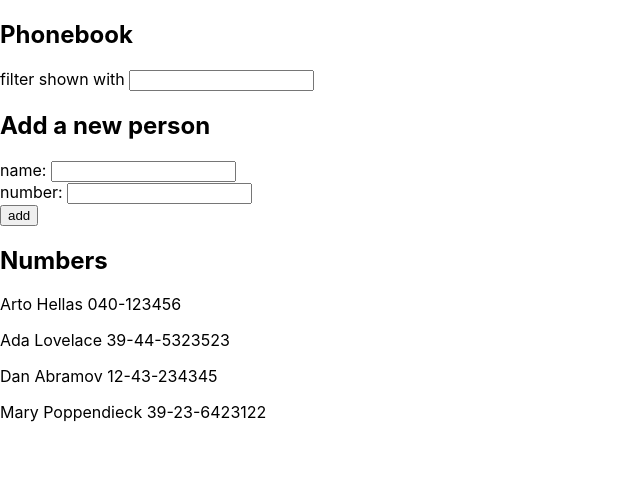
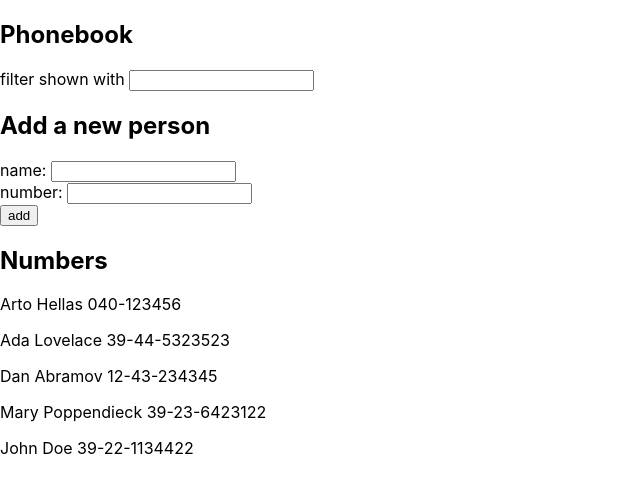
Before and after one commit to aamircodes/phonebook-app, a React (Create React App) app in the folder phonebook-app/: page / in a window 1280 px wide. Shown: the top 492 px of the page, without its empty margins (0-640 px from the left). Built offline with nearby package versions, Linux system fonts and the light colour scheme; data requests are answered from the project's data file.

Commit message:
Data sent and retrieved using Axios

```diff
--- /dev/null
+++ b/phonebook-app/db.json
@@ -0,0 +1,29 @@
+{
+  "persons": [
+    {
+      "name": "Arto Hellas",
+      "number": "040-123456",
+      "id": 1
+    },
+    {
+      "name": "Ada Lovelace",
+      "number": "39-44-5323523",
+      "id": 2
+    },
+    {
+      "name": "Dan Abramov",
+      "number": "12-43-234345",
+      "id": 3
+    },
+    {
+      "name": "Mary Poppendieck",
+      "number": "39-23-6423122",
+      "id": 4
+    },
+    {
+      "name": "John Doe",
+      "number": "39-22-1134422",
+      "id": 5
+    }
+  ]
+}
--- a/phonebook-app/src/App.js
+++ b/phonebook-app/src/App.js
@@ -1,15 +1,11 @@
-import { useState } from 'react'
+import { useState, useEffect } from 'react'
+import axios from 'axios'
 import Filter from './components/Filter'
 import PersonForm from './components/PersonForm'
 import Persons from './components/Persons'
 
 const App = () => {
-  const [persons, setPersons] = useState([
-    { name: 'Arto Hellas', number: '040-123456' },
-    { name: 'Ada Lovelace', number: '39-44-5323523' },
-    { name: 'Dan Abramov', number: '12-43-234345' },
-    { name: 'Mary Poppendieck', number: '39-23-6423122' },
-  ])
+  const [persons, setPersons] = useState([])
   const [newName, setNewName] = useState('')
   const [newNumber, setNewNumber] = useState('')
   const [filter, setFilter] = useState('')
@@ -34,15 +30,24 @@
         number: newNumber,
         id: persons.length + 1,
       }
-      setPersons(persons.concat(person))
-      setNewName('')
-      setNewNumber('')
+
+      axios.post('http://localhost:3001/persons', person).then((res) => {
+        setPersons(persons.concat(person))
+        setNewName('')
+        setNewNumber('')
+      })
     }
   }
 
   const handleFilterChange = (e) => {
     setFilter(e.target.value)
   }
+
+  useEffect(() => {
+    axios.get('http://localhost:3001/persons').then((res) => {
+      setPersons(res.data)
+    })
+  }, [])
 
   return (
     <div>
```
Also changed, not shown: phonebook-app/package.json (+6 -1 lines), 1 other file (tests, documents, lock files or other folders).
